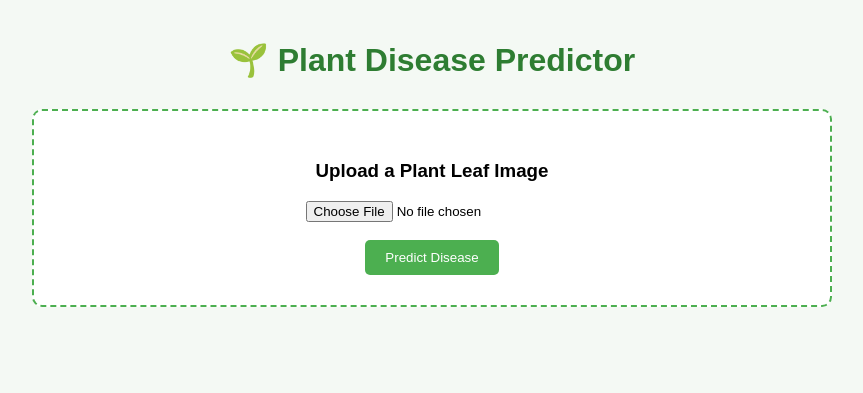
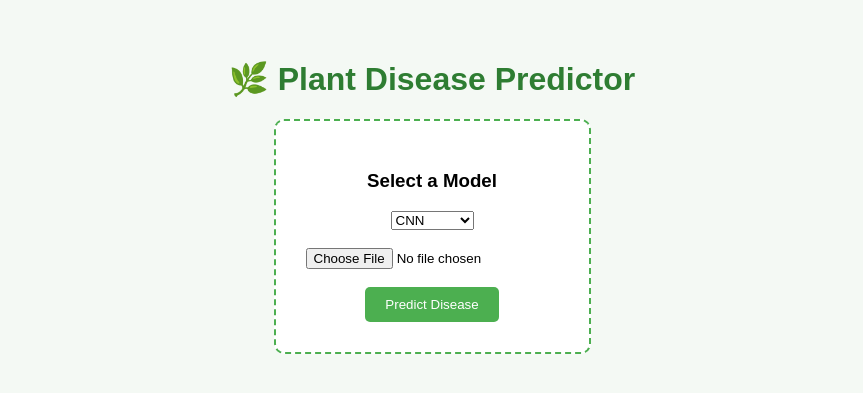
Before and after one commit to harikumark-tech/PlantDisease_predict, a Flask app: page / in a window 1280 px wide. Shown: the top 393 px of the page, without its empty margins (208-1071 px from the left). Run offline with Flask 3, Linux system fonts and the light colour scheme.

Commit message:
All models are added

```diff
--- a/app.py
+++ b/app.py
@@ -1,37 +1,108 @@
-from flask import Flask, request, render_template
+import os
+os.environ['TF_ENABLE_ONEDNN_OPTS'] = '0'  # optional - removes performance warnings
+
+from flask import Flask, render_template, request
 import tensorflow as tf
 from tensorflow.keras.preprocessing import image
 import numpy as np
 from PIL import Image
+from tensorflow.keras import layers
 
 app = Flask(__name__)
 
-MODEL_PATH = 'models/mobilenet_model.h5'
-model = tf.keras.models.load_model(MODEL_PATH)
+# ======== Define Custom Layers for ViT ========
+# ======== Define Custom Layers for ViT ========
+from tensorflow.keras import layers
 
-# Change this order to match your training
+class Patches(layers.Layer):
+    def __init__(self, patch_size, **kwargs):
+        super(Patches, self).__init__(**kwargs)
+        self.patch_size = patch_size
+
+    def call(self, images):
+        batch_size = tf.shape(images)[0]
+        patches = tf.image.extract_patches(
+            images=images,
+            sizes=[1, self.patch_size, self.patch_size, 1],
+            strides=[1, self.patch_size, self.patch_size, 1],
+            rates=[1, 1, 1, 1],
+            padding="VALID",
+        )
+        patch_dims = patches.shape[-1]
+        patches = tf.reshape(patches, [batch_size, -1, patch_dims])
+        return patches
+
+
+class PatchEncoder(layers.Layer):
+    def __init__(self, num_patches, projection_dim, **kwargs):
+        super(PatchEncoder, self).__init__(**kwargs)
+        self.num_patches = num_patches
+        self.projection = layers.Dense(units=projection_dim)
+        self.position_embedding = layers.Embedding(
+            input_dim=num_patches, output_dim=projection_dim
+        )
+
+    def call(self, patch):
+        positions = tf.range(start=0, limit=self.num_patches, delta=1)
+        encoded = self.projection(patch) + self.position_embedding(positions)
+        return encoded
+
+
+
+# ======== Load All Models ========
+print("Loading models... please wait ⏳")
+
+models = {
+    "CNN": tf.keras.models.load_model(r"models\plant_disease_cnn_model.h5"),
+    "MobileNet": tf.keras.models.load_model(r"models\mobilenet_model.h5"),
+    "ResNet": tf.keras.models.load_model(r"models\resnet_model.h5"),
+    "ViT": tf.keras.models.load_model(
+        r"models\vit_model_128x128.h5",
+        custom_objects={"Patches": Patches, "PatchEncoder": PatchEncoder}
+    )
+}
+
+print("✅ All models loaded successfully!")
+
+# ======== Class Labels ========
 CLASS_NAMES = ['Blight', 'Common_Rust', 'Grey_Leaf_Spot', 'Healthy']
 
+
+# ======== Image Preprocessing Function ========
 def preprocess_image(img):
     img = img.resize((128, 128))
     img_array = image.img_to_array(img)
     img_array = np.expand_dims(img_array, axis=0)
-    img_array /= 255.0
+    img_array = img_array / 255.0
     return img_array
 
+
+# ======== Flask Routes ========
 @app.route('/')
 def home():
     return render_template('index.html')
 
+
 @app.route('/predict', methods=['POST'])
 def predict():
     file = request.files['file']
+    model_choice = request.form['model']
     img = Image.open(file.stream)
+
     img_array = preprocess_image(img)
-    predictions = model.predict(img_array)
+    selected_model = models[model_choice]
+    predictions = selected_model.predict(img_array)
+
     predicted_class = CLASS_NAMES[np.argmax(predictions[0])]
-    confidence = np.max(predictions[0])
-    return render_template('result.html', class_name=predicted_class, confidence=round(confidence * 100, 2))
+    confidence = np.max(predictions[0]) * 100
+
+    return render_template(
+        'result.html',
+        class_name=predicted_class,
+        confidence=round(confidence, 2),
+        model_used=model_choice
+    )
+
 
 if __name__ == '__main__':
     app.run(debug=True)
--- a/templates/index.html
+++ b/templates/index.html
@@ -3,38 +3,25 @@
 <head>
     <title>Plant Disease Predictor</title>
     <style>
-        body {
-            font-family: Arial, sans-serif;
-            background-color: #f4f9f4;
-            max-width: 800px;
-            margin: 0 auto;
-            padding: 20px;
-        }
-        h1 { text-align: center; color: #2e7d32; }
-        .upload-box {
-            border: 2px dashed #4CAF50;
-            padding: 30px;
-            text-align: center;
-            margin: 30px 0;
-            border-radius: 10px;
-            background-color: #fff;
-        }
-        button {
-            background-color: #4CAF50;
-            color: white;
-            padding: 10px 20px;
-            border: none;
-            border-radius: 5px;
-            cursor: pointer;
-        }
+        body { font-family: Arial, sans-serif; background-color: #f4f9f4; text-align: center; margin-top: 60px; }
+        h1 { color: #2e7d32; }
+        .upload-box { border: 2px dashed #4CAF50; padding: 30px; display: inline-block; border-radius: 10px; background-color: #fff; }
+        button { background-color: #4CAF50; color: white; padding: 10px 20px; border: none; border-radius: 5px; cursor: pointer; }
         button:hover { background-color: #45a049; }
     </style>
 </head>
 <body>
-    <h1>🌱 Plant Disease Predictor</h1>
+    <h1>🌿 Plant Disease Predictor</h1>
     <div class="upload-box">
-        <h3>Upload a Plant Leaf Image</h3>
         <form action="/predict" method="post" enctype="multipart/form-data">
+            <h3>Select a Model</h3>
+            <select name="model" required>
+                <option value="CNN">CNN</option>
+                <option value="MobileNet">MobileNet</option>
+                <option value="ResNet">ResNet</option>
+                <option value="ViT">ViT</option>
+            </select>
+            <br><br>
             <input type="file" name="file" accept="image/*" required>
             <br><br>
             <button type="submit">Predict Disease</button>
```
Also changed, not shown: templates/result.html (+10 -21 lines).
